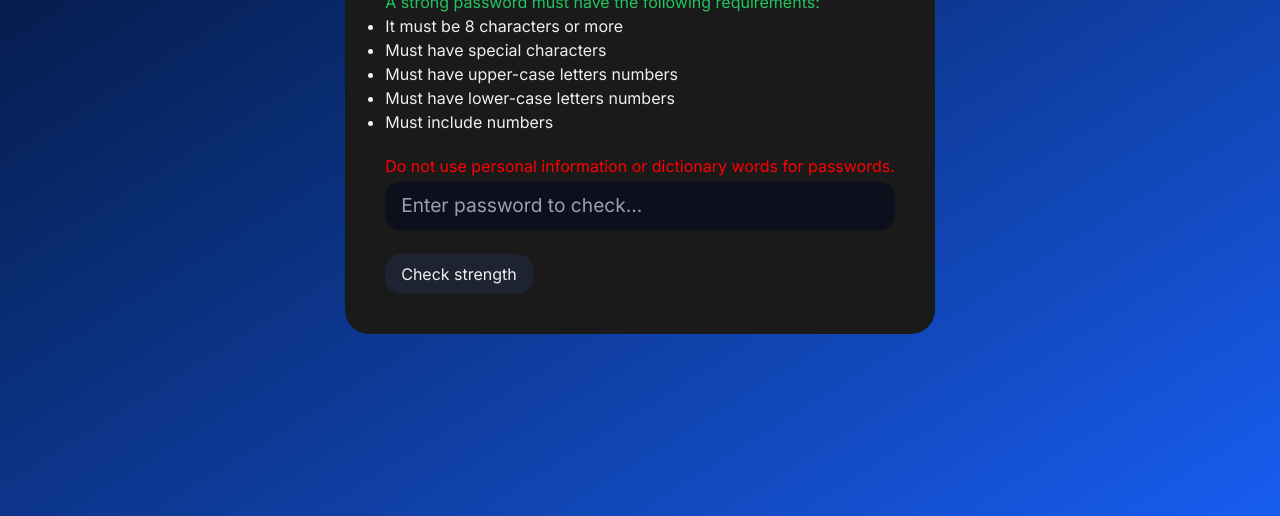
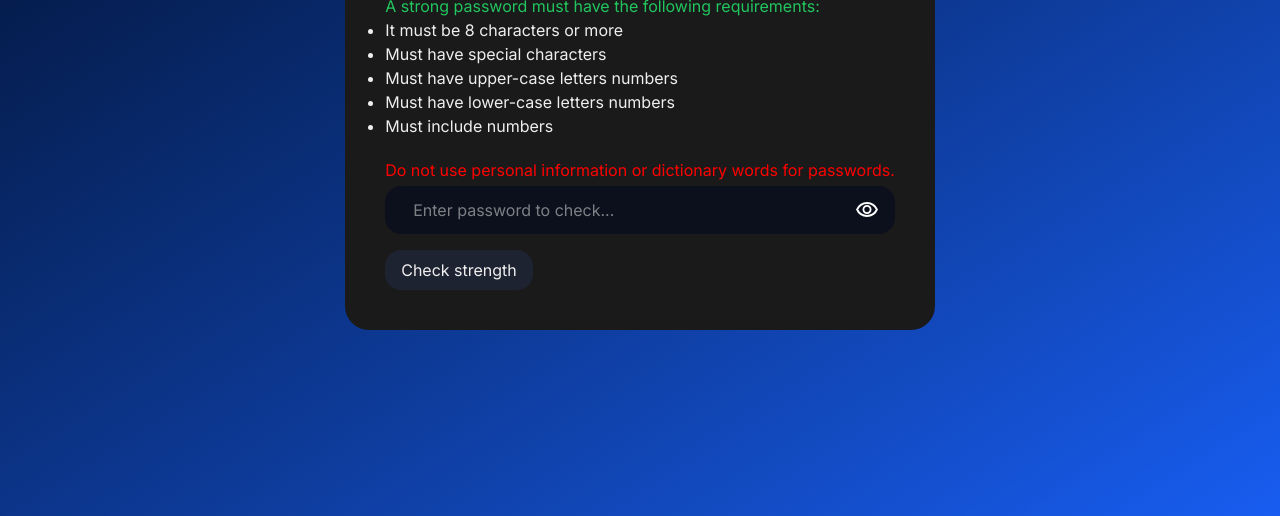
Before and after one commit to T-Stevan/Password-Strength-Checker, a website: page password.html in a window 1280 px wide. Shown: the part 284-800 px from the top of the page. Drawn offline with nearby package versions, Linux system fonts and the light colour scheme.

Commit message:
Included an eye icon in the input section

```diff
--- a/password.html
+++ b/password.html
@@ -8,7 +8,9 @@
     <link rel="preconnect" href="https://fonts.googleapis.com">
     <link rel="preconnect" href="https://fonts.gstatic.com" crossorigin>
     <link href="https://fonts.googleapis.com/css2?family=Inter:ital,opsz,wght@0,14..32,100..900;1,14..32,100..900&display=swap" rel="stylesheet">
-<body class="bg-linear-to-br from-[#031130] to-[#185DF1] text-[#f0efef] font-[Inter]">
+    <link rel="stylesheet" href="https://fonts.googleapis.com/css2?family=Material+Symbols+Outlined:opsz,wght,FILL,GRAD@20..48,100..700,0..1,-50..200&icon_names=visibility" />
+</head>
+    <body class="bg-linear-to-br from-[#031130] to-[#185DF1] text-[#f0efef] font-[Inter] p-0 m-0 box-border">
     <main>
         <div class="flex justify-center max-w-full h-screen items-center">
             <div class=" bg-[#1a1a1a] p-10 mx-10 rounded-3xl ">
@@ -30,9 +32,15 @@
                     Do not use personal information or dictionary words for passwords.
                 </p>
 
+                <div class="mt-1 mb-4 flex items-center bg-[#0C101C] rounded-2xl px-4">
+                    <input type="text"
+                        placeholder="Enter password to check..."
+                        class="bg-[#0C101C] w-full p-3 rounded-2xl pr-12 outline-none">
 
-                <input class="bg-[#0C101C] p-3 mt-1 rounded-2xl w-full text-[1.2rem] py-2.5 pl-4 pr-11 text-sm shadow-sm outline-none transition-all placeholder:text-gray-400 focus:border-blue-500 focus:ring-2 focus:ring-blue-500/20"
-                type="text" placeholder="Enter password to check..."><br><br>
+                    <div class="absolute inset-y-0 right-0 flex items-center cursor-pointer">
+                        <svg xmlns="http://www.w3.org/2000/svg" height="24px" viewBox="0 -960 960 960" width="24px" fill="#FFFFFF"><path d="M607.5-372.5Q660-425 660-500t-52.5-127.5Q555-680 480-680t-127.5 52.5Q300-575 300-500t52.5 127.5Q405-320 480-320t127.5-52.5Zm-204-51Q372-455 372-500t31.5-76.5Q435-608 480-608t76.5 31.5Q588-545 588-500t-31.5 76.5Q525-392 480-392t-76.5-31.5ZM214-281.5Q94-363 40-500q54-137 174-218.5T480-800q146 0 266 81.5T920-500q-54 137-174 218.5T480-200q-146 0-266-81.5ZM480-500Zm207.5 160.5Q782-399 832-500q-50-101-144.5-160.5T480-720q-113 0-207.5 59.5T128-500q50 101 144.5 160.5T480-280q113 0 207.5-59.5Z"/></svg>
+                    </div>
+                </div>
                 <button class="bg-[#1e2331] hover:bg-sky-700  transition delay-150 duration-300 ease-in-out hover:-translate-y-1 hover:scale-110 cursor-pointer rounded-2xl px-4 py-2">
                     Check strength
                 </button>
```
Also changed, not shown: src/output.css (added).
